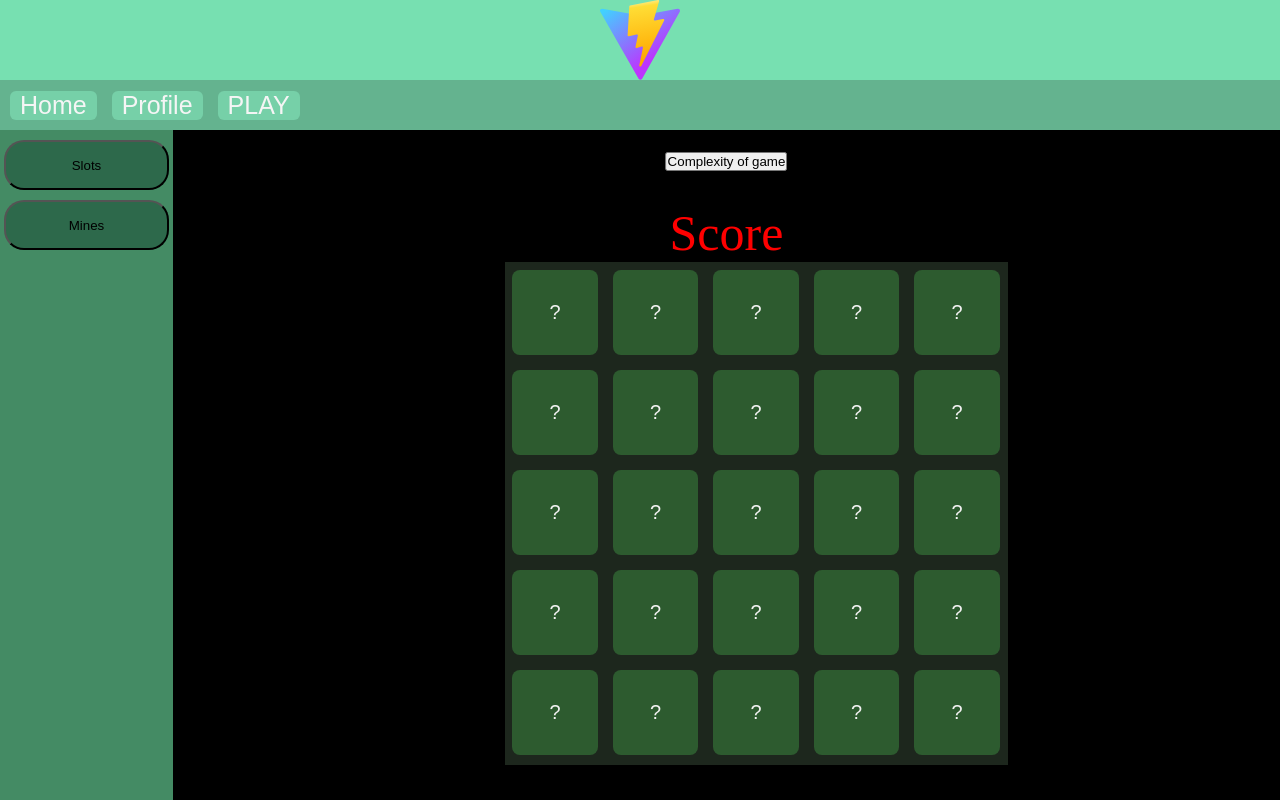
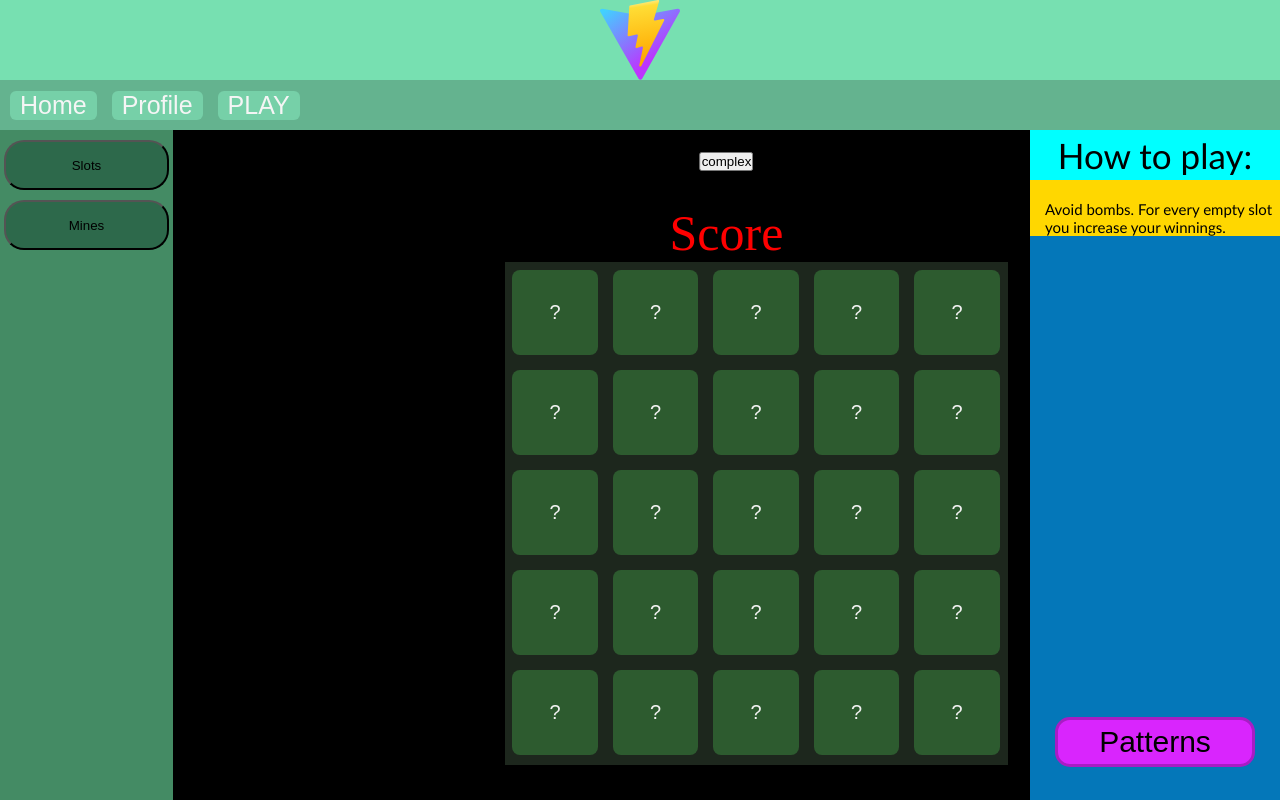
Before and after one commit to LenivyKrabik/Cazik, a React (Vite) app: page /game/Mines in a window 1280 px wide. Built offline with nearby package versions, Linux system fonts and the light colour scheme.

Commit message:
rebuild struct of code

```diff
--- a/src/games/mines/buttonLogic.tsx
+++ b/src/games/mines/buttonLogic.tsx
@@ -1,4 +1,4 @@
-import React, { useState, useEffect } from "react";
+import React, { useEffect, useState } from "react";
 import "../../styles.css";
 
 export default function Button(value: boolean, index: number, index_2: number) {
@@ -6,7 +6,6 @@ export default function Button(value: boolean, index: number, index_2: number) {
 
   const handleClick = () => {
     setIsDisabled(true);
-    console.log({ value });
   };
 
   return (
@@ -16,7 +15,7 @@ export default function Button(value: boolean, index: number, index_2: number) {
       className="gameMinesButton"
       key={"" + index + "." + index_2}
     >
-      {isDisabled ? (value ? "X" : "0") : "?"}
+      {isDisabled ? (value ? "X" : "") : "?"}
     </button>
   );
 }
--- /dev/null
+++ b/src/games/mines/gameM.tsx
@@ -0,0 +1,24 @@
+import React from "react";
+import "../../styles/Mines.css";
+
+import arr_matrix from "./minesMatrix";
+import Button from "./buttonLogic";
+import ButtonMode from "./modeMines";
+
+export default function MinesGame() {
+  return (
+    <div className="minesPage">
+      <ButtonMode />
+      <div className="score">Score </div>
+      <div className="box">
+        {arr_matrix.map((line, index: number) => (
+          <div key={"" + index}>
+            {line.map((item: boolean, index_2: number) =>
+              Button(item, index, index_2)
+            )}
+          </div>
+        ))}
+      </div>
+    </div>
+  );
+}
--- a/src/games/mines/minesPage.tsx
+++ b/src/games/mines/minesPage.tsx
@@ -1,24 +1,19 @@
 import React from "react";
-import "../../styles/Mines.css";
-import arr_matrix from "./minesGame";
 
-import Button from "./buttonLogic";
+import RulesPanel from "../rulesPannel";
+import MinesGame from "./gameM";
 
 function Mines() {
   return (
-    <div className="minesPage">
-      <button className="modeMines">Сomplexity of game</button>
-      <div className="score">Score </div>
-      <div className="box">
-        {arr_matrix.map((line, index: number) => (
-          <div key={"" + index}>
-            {line.map((item: boolean, index_2: number) =>
-              Button(item, index, index_2)
-            )}
-          </div>
-        ))}
-      </div>
-    </div>
+    <>
+      <MinesGame />
+      <RulesPanel
+        title="How to play:"
+        text="Avoid bombs. For every empty slot you increase your winnings."
+        click={<div className="patternScreen"></div>}
+        buttonText="Patterns"
+      />
+    </>
   );
 }
 
--- /dev/null
+++ b/src/games/mines/modeMines.tsx
@@ -0,0 +1,15 @@
+import React, { useState } from "react";
+import "../../styles/Mines.css";
+
+export default function ButtonMode() {
+  const [isUsed, setIsUsed] = useState(false);
+  const unClickeble = () => {
+    setIsUsed(true);
+  };
+
+  return (
+    <button className="modeMines" onClick={unClickeble} disabled={isUsed}>
+      complex
+    </button>
+  );
+}
```
Also changed, not shown: src/games/mines/minesMatrix.ts (renamed from src/games/mines/minesGame.ts).
